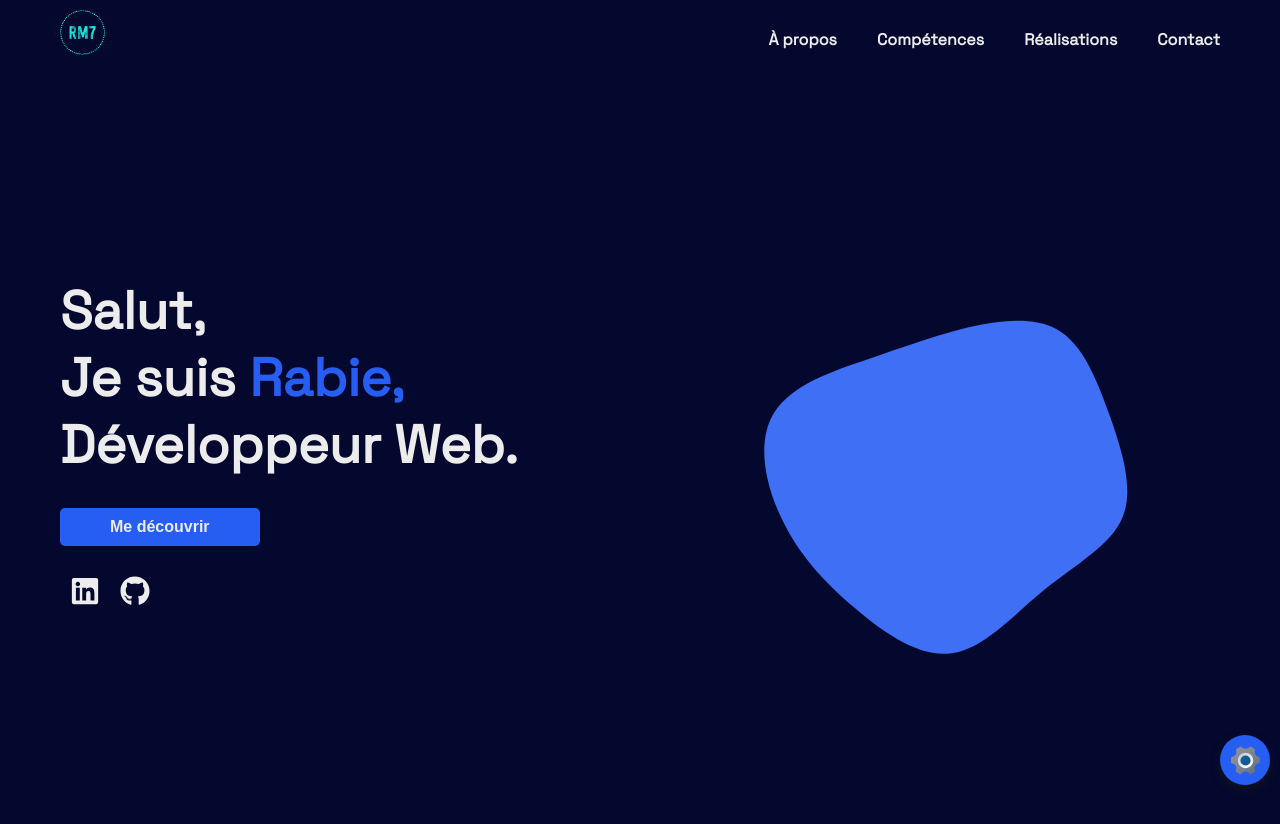
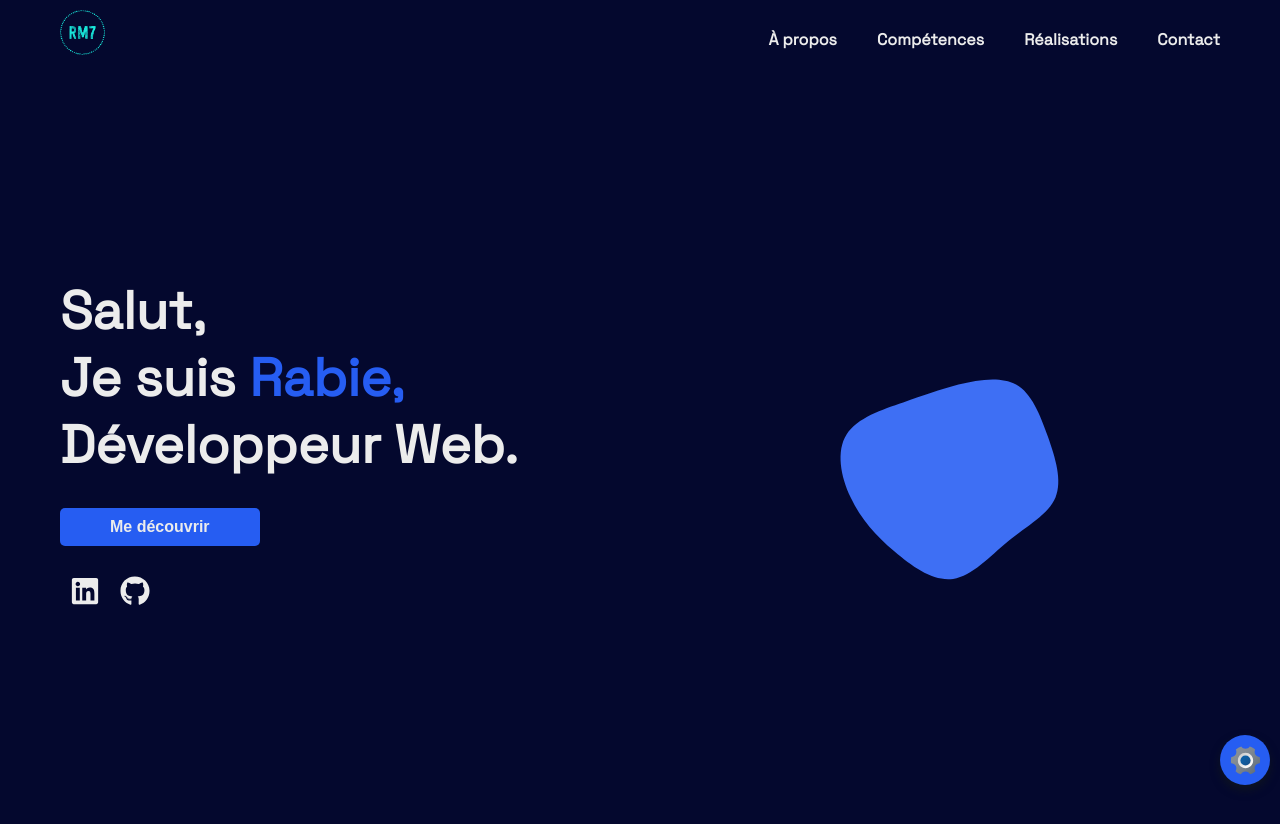
Before and after one commit to mena0018/Portfolio, a React (Create React App) app: page / in a window 1280 px wide. Shown: the top 824 px of the page. Built offline with nearby package versions, Linux system fonts and the light colour scheme.

Commit message:
Animation sur le SVG

```diff
--- a/src/components/Home/Home.css
+++ b/src/components/Home/Home.css
@@ -34,12 +34,6 @@
   transition: transform 0.5s ease-in;
   margin: 30px 0;
 }
-/* #dark .btn-home{
-    background: var(--second-color);
-}
-#light .btn-home {
-  background: var(--second-color);
-} */
 
 .btn-home a {
   color: var(--first-color);
@@ -47,6 +41,16 @@
 
 .svg-form {
   margin-top: 50px;
+  animation: rotate 10s linear alternate infinite;
+}
+
+@keyframes rotate {
+  0% {
+    transform: scale(0.6) rotate(0deg) ;
+  }
+  100% {
+    transform: scale(1) rotate(360deg) ;
+ }
 }
 
 .link-social-media svg {
```
